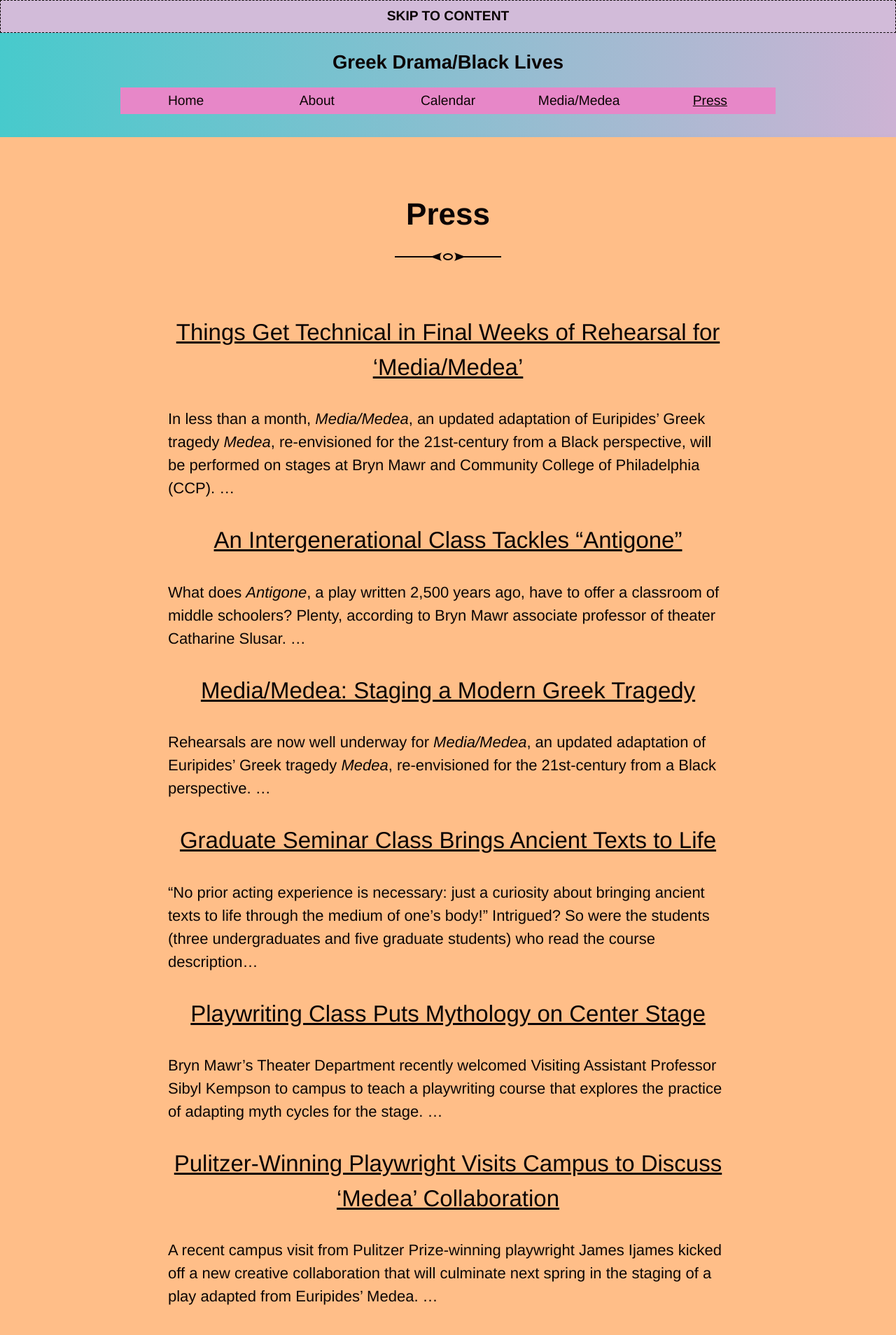
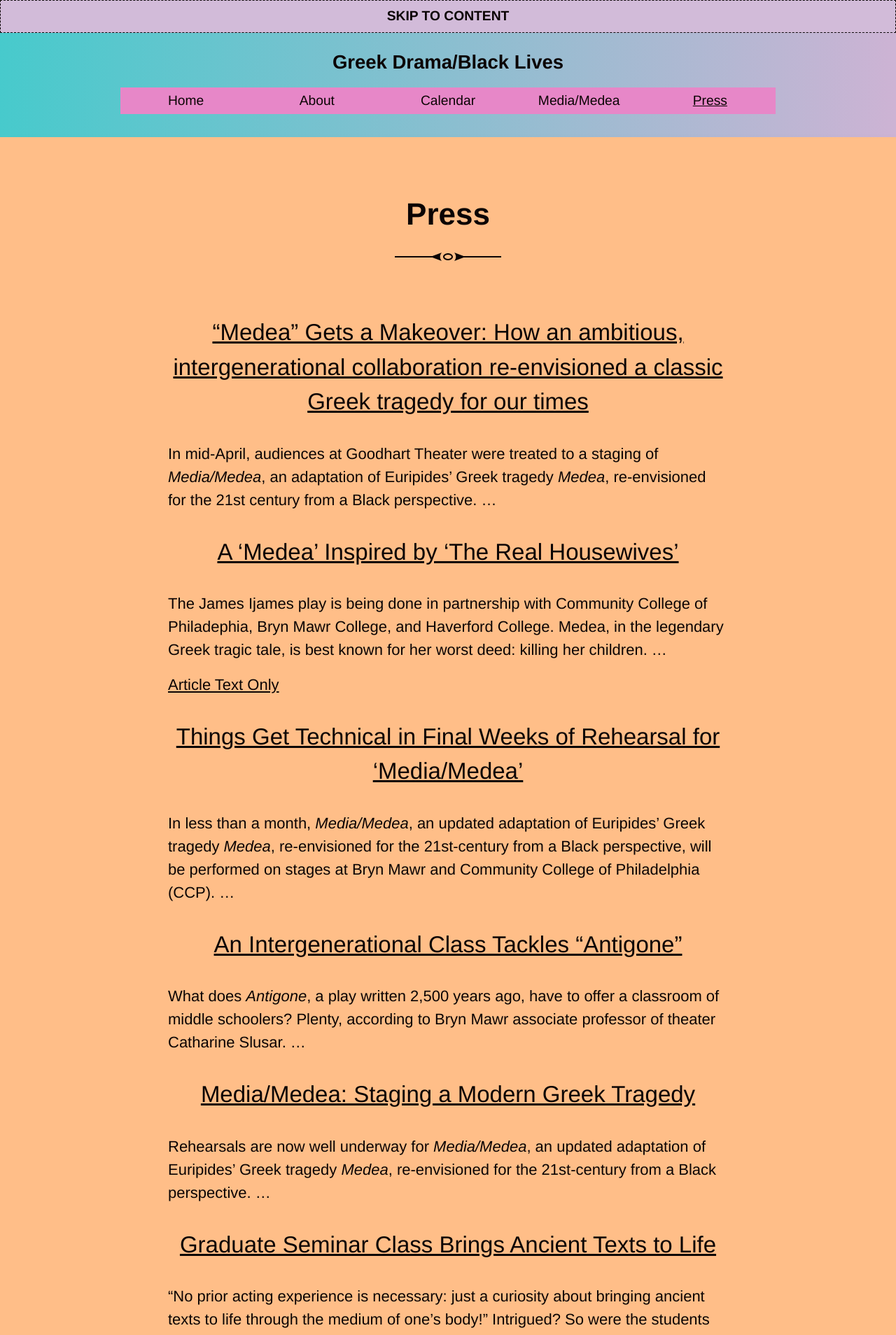
Before and after one commit to digbmc/media-medea, a Jekyll site: the page built from press.md, in a window 1280 px wide. Shown: the top 1908 px of the page at 70% size. Built offline with Jekyll 4.4.1, drawn with Linux system fonts in a browser that asks for light colours.

Commit message:
Add BMC and Inquirer coverage
relative links to Inquirer pdfs (in assets) may need to be adjusted

```diff
--- a/press.md
+++ b/press.md
@@ -3,6 +3,15 @@
 title: Press
 permalink: /press
 ---
+
+## ["Medea" Gets a Makeover: How an ambitious, intergenerational collaboration re-envisioned a classic Greek tragedy for our times](https://www.brynmawr.edu/bulletin/medea-gets-makeover)
+In mid-April, audiences at Goodhart Theater were treated to a staging of *Media/Medea*, an adaptation of Euripides’ Greek tragedy *Medea*, re-envisioned for the 21st century from a Black perspective. ...
+
+## [A 'Medea' Inspired by 'The Real Housewives'](../assets/Cartagena_InquirerArticle_April21.pdf)
+The James Ijames play is being done in partnership with Community College of Philadephia, Bryn Mawr College, and Haverford College.
+Medea, in the legendary Greek tragic tale, is best known for her worst deed: killing her children. ...
+
+[Article Text Only](../assets/Cartagena_InquirerArticle_April21_Text.pdf)
 
 ## [Things Get Technical in Final Weeks of Rehearsal for 'Media/Medea'](https://www.brynmawr.edu/news/things-get-technical-final-weeks-rehearsal-mediamedea)
 In less than a month, *Media/Medea*, an updated adaptation of Euripides’ Greek tragedy *Medea*, re-envisioned for the 21st-century from a Black perspective, will be performed on stages at Bryn Mawr and Community College of Philadelphia (CCP). ...
```
